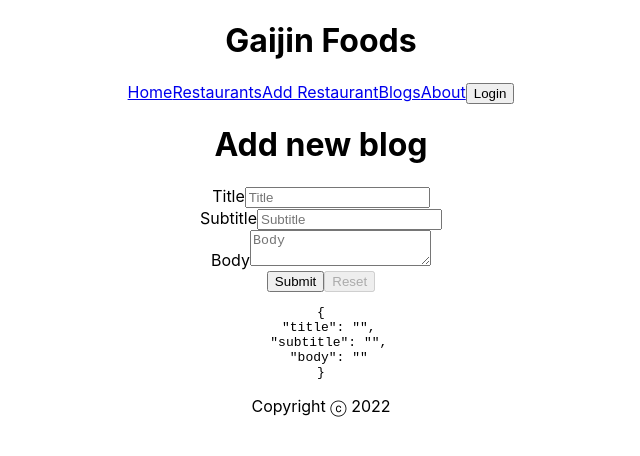
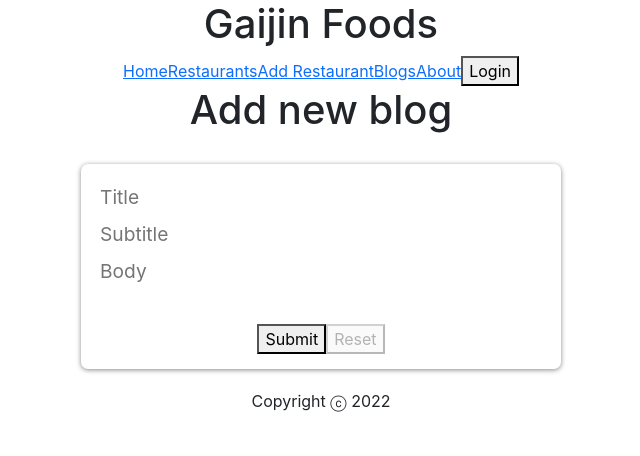
Before and after one commit to AllanSechrist/foreign_foods, a React (Create React App) app in the folder frontend/: page /blog/new-blog/1 in a window 1280 px wide. Shown: the top 456 px of the page, without its empty margins (319-959 px from the left). Built offline with nearby package versions, Linux system fonts and the light colour scheme.

Commit message:
add styles.css and bootstrap cdn

```diff
--- a/frontend/public/index.html
+++ b/frontend/public/index.html
@@ -10,6 +10,9 @@
       content="Web site created using create-react-app"
     />
     <link rel="apple-touch-icon" href="%PUBLIC_URL%/logo192.png" />
+    <link rel="stylesheet" href="%PUBLIC_URL%/styles.css" />
+    <!-- CSS only -->
+    <link href="https://cdn.jsdelivr.net/npm/bootstrap@5.2.0-beta1/dist/css/bootstrap.min.css" rel="stylesheet" integrity="sha384-0evHe/X+R7YkIZDRvuzKMRqM+OrBnVFBL6DOitfPri4tjfHxaWutUpFmBp4vmVor" crossorigin="anonymous">
     <!--
       manifest.json provides metadata used when your web app is installed on a
       user's mobile device or desktop. See https://developers.google.com/web/fundamentals/web-app-manifest/
@@ -24,7 +27,7 @@
       work correctly both with client-side routing and a non-root public URL.
       Learn how to configure a non-root public URL by running `npm run build`.
     -->
-    <title>React App</title>
+    <title>Gaijin Foodie</title>
   </head>
   <body>
     <noscript>You need to enable JavaScript to run this app.</noscript>
--- /dev/null
+++ b/frontend/public/styles.css
@@ -0,0 +1,31 @@
+/* .note {
+    background: #fff;
+    border-radius: 7px;
+    box-shadow: 0 2px 5px #ccc;
+    padding: 10px;
+    width: 240px;
+    margin: 16px;
+    float: left;
+} */
+
+form {
+    position: relative;
+    width: 480px;
+    margin: 30px auto 20px auto;
+    background: #fff;
+    padding: 15px;
+    border-radius: 7px;
+    box-shadow: 0 1px 5px rgb(138, 137, 137);
+
+}
+
+form input,
+form textarea {
+    width: 100%;
+    border: none;
+    padding: 4px;
+    outline: none;
+    font-size: 1.2em;
+    font-family: inherit;
+    resize: none;
+}
--- a/frontend/src/components/BlogForm.jsx
+++ b/frontend/src/components/BlogForm.jsx
@@ -45,7 +45,7 @@ function BlogForm(props) {
                         <Field name="title">
                             {({ input, meta}) => (
                                 <div>
-                                    <label>Title</label>
+                                    {/* <label>Title</label> */}
                                     <input {...input} type="text" placeholder="Title" />
                                     {meta.error && meta.touched && <span>{meta.error}</span>}
                                 </div>
@@ -54,28 +54,30 @@ function BlogForm(props) {
                         <Field name="subtitle">
                             {({ input, meta}) =>(
                                 <div>
-                                    <label>Subtitle</label>
+                                    {/* <label>Subtitle</label> */}
                                     <input {...input} type="text" placeholder="Subtitle" />
                                     {meta.error && meta.touched && <span>{meta.error}</span>}
                                 </div>
                             )}
                         </Field>
+                        <div className="note">
                             <Field name="body" component="textarea">
                                 {({ input, meta}) => (
                                     <div>
-                                    <label>Body</label>
+                                        {/* <label>Body</label> */}
                                         <textarea {...input} placeholder="Body" />
                                         {meta.error && meta.touched && <span>{meta.error}</span>}
                                     </div>
                                 )}
                             </Field>
+                        </div>
                         <button type="submit">
                             Submit
                         </button>
                         <button type="button" onClick={form.reset} disabled={submitting || pristine}>
                             Reset
                         </button>
-                        <pre>{JSON.stringify(values, 0, 2)}</pre>
+                        {/* <pre>{JSON.stringify(values, 0, 2)}</pre> */}
                     </form>
                 )}
             />
--- a/frontend/src/components/NewRestaurantForm.jsx
+++ b/frontend/src/components/NewRestaurantForm.jsx
@@ -65,7 +65,7 @@ function NewRestaurantForm() {
                         <Field name='restaurantname'>
                             {({ input, meta}) => (
                                 <div>
-                                    <label>Restaurant Name</label>
+                                    {/* <label>Restaurant Name</label> */}
                                     <input {...input} type='text' placeholder="Restaurant Name" />
                                     {meta.error && meta.touched && <span>{meta.error}</span>}
                                 </div>
@@ -74,7 +74,7 @@ function NewRestaurantForm() {
                         <Field name='style'>
                             {({ input, meta}) => (
                                 <div>
-                                    <label>Style</label>
+                                    {/* <label>Style</label> */}
                                     <input {...input} type='text' placeholder='Style' />
                                     {meta.error && meta.touched && <span>{meta.error}</span>}
                                 </div>
@@ -83,7 +83,7 @@ function NewRestaurantForm() {
                         <Field name="website">
                             {({ input, meta}) => (
                                 <div>
-                                    <label>Website</label>
+                                    {/* <label>Website</label> */}
                                     <input {...input} type='text' placeholder='Website' />
                                     {meta.error && meta.touched && <span>{meta.error}</span>}
                                 </div>
@@ -92,7 +92,7 @@ function NewRestaurantForm() {
                         <Field name="location">
                             {({ input, meta}) => (
                                 <div>
-                                    <label>Location</label>
+                                    {/* <label>Location</label> */}
                                     <input {...input} type='text' placeholder='Location' />
                                     {meta.error && meta.touched && <span>{meta.error}</span>}
                                 </div>
```
Lines whose indentation alone changed are shown as unchanged.
